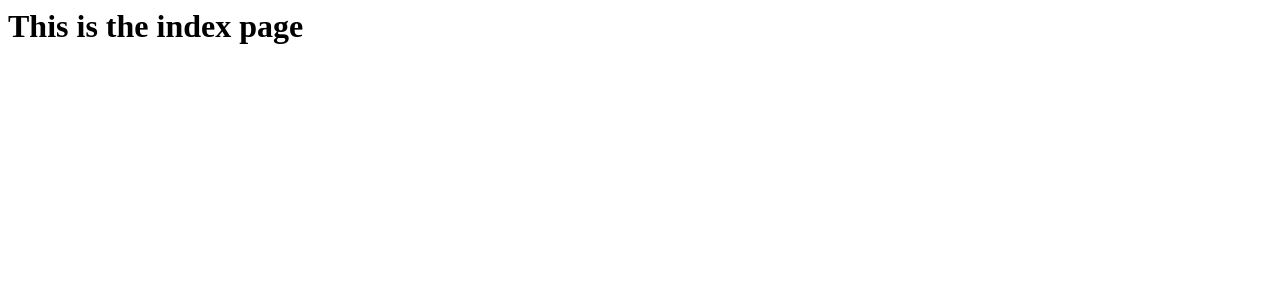
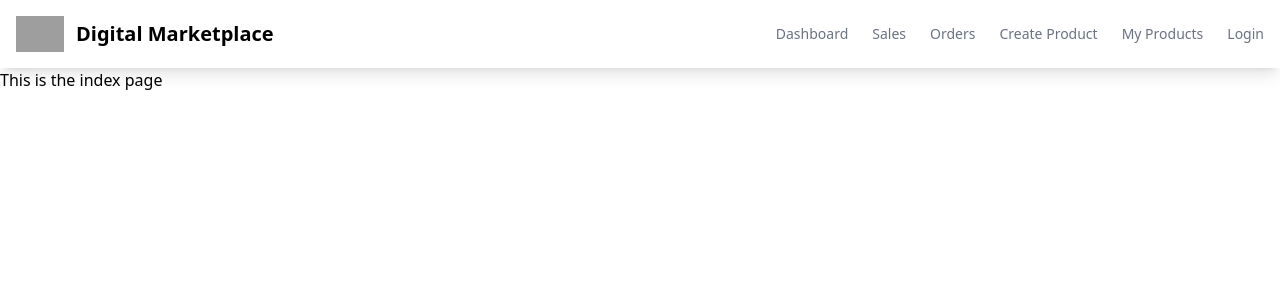
Before and after one commit to nishanth964/multi-vendor-digital-marketplace, a Django app: page / in a window 1280 px wide. Shown: the top 300 px of the page. Run offline with Django 5.2, Linux system fonts and the light colour scheme; grey boxes are pictures that could not be loaded.

Commit message:
made a nav bar not functional yet only

```diff
--- /dev/null
+++ b/myapp/templates/myapp/base.html
@@ -0,0 +1,73 @@
+<!doctype html>
+<html lang="en">
+  <head>
+    <meta charset="UTF-8" />
+    <meta name="viewport" content="width=device-width, initial-scale=1.0" />
+    <script src="https://cdn.jsdelivr.net/npm/@tailwindcss/browser@4"></script>
+    <title>Digital Marketplace</title>
+  </head>
+
+  <body>
+    <nav class="shadow-lg bg-white">
+      <div class="flex flex-wrap justify-between items-center mx-auto p-4">
+        <!-- Logo -->
+        <a href="" class="flex items-center">
+          <img
+            class="h-9 mr-3"
+            src="https://static.djangoproject.com/img/logos/django-logo-negative.svg"
+            alt="Django Logo"
+          />
+          <span class="self-center text-xl font-semibold whitespace-nowrap">
+            Digital Marketplace
+          </span>
+        </a>
+
+        <!-- Navigation links -->
+        <div class="flex items-center">
+          <a
+            href=""
+            class="mr-6 text-sm font-medium text-gray-500 hover:text-blue-600"
+          >
+            Dashboard
+          </a>
+
+          <a
+            href=""
+            class="mr-6 text-sm font-medium text-gray-500 hover:text-blue-600"
+          >
+            Sales
+          </a>
+
+          <a
+            href=""
+            class="mr-6 text-sm font-medium text-gray-500 hover:text-blue-600"
+          >
+            Orders
+          </a>
+
+          <a
+            href=""
+            class="mr-6 text-sm font-medium text-gray-500 hover:text-blue-600"
+          >
+            Create Product
+          </a>
+
+          <a
+            href=""
+            class="mr-6 text-sm font-medium text-gray-500 hover:text-blue-600"
+          >
+            My Products
+          </a>
+
+          <a
+            href=""
+            class="text-sm font-medium text-gray-500 hover:text-blue-600"
+          >
+            Login
+          </a>
+        </div>
+      </div>
+    </nav>
+    {% block body %} {% endblock %}
+  </body>
+</html>
--- a/myapp/templates/myapp/index.html
+++ b/myapp/templates/myapp/index.html
@@ -1 +1,5 @@
-<h1>This is the index page</h1>
+{% extends 'myapp/base.html' %}
+
+{% block body %}
+    <h1>This is the index page</h1>
+{% endblock %}
```
